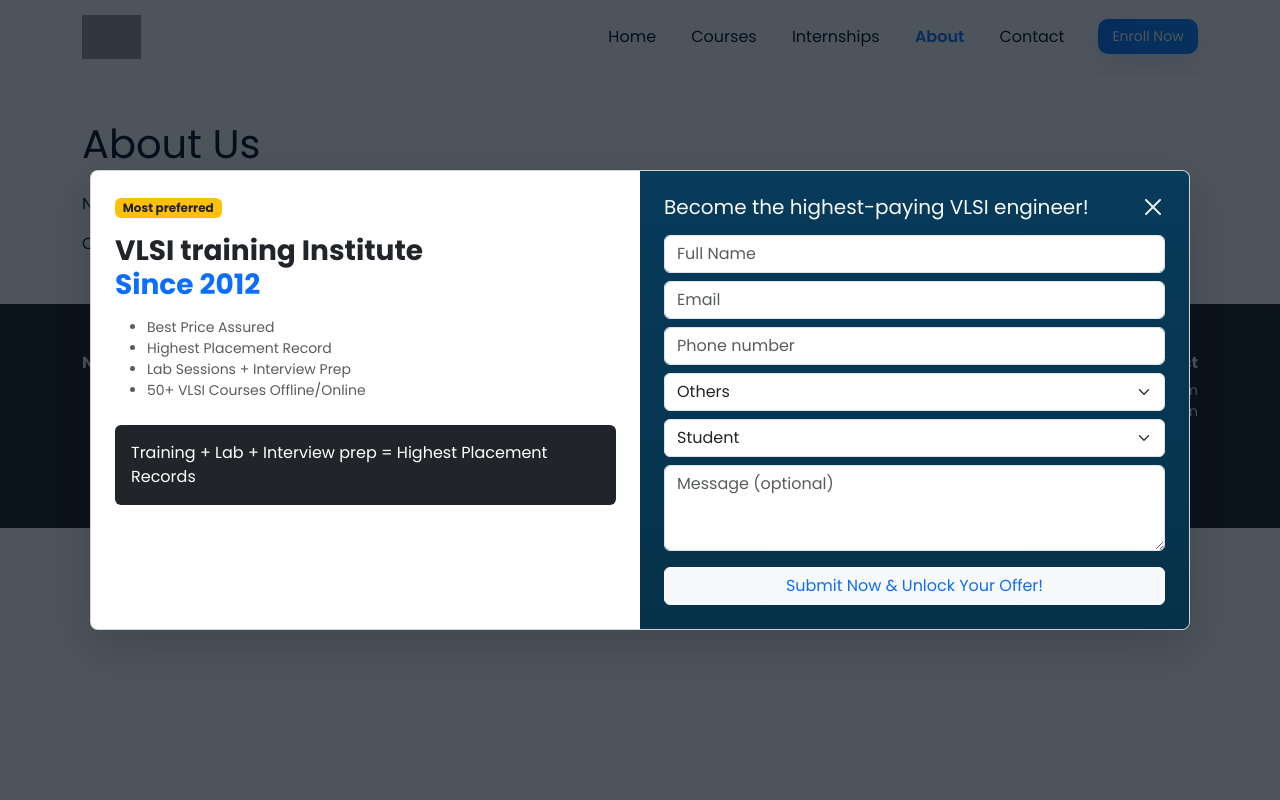
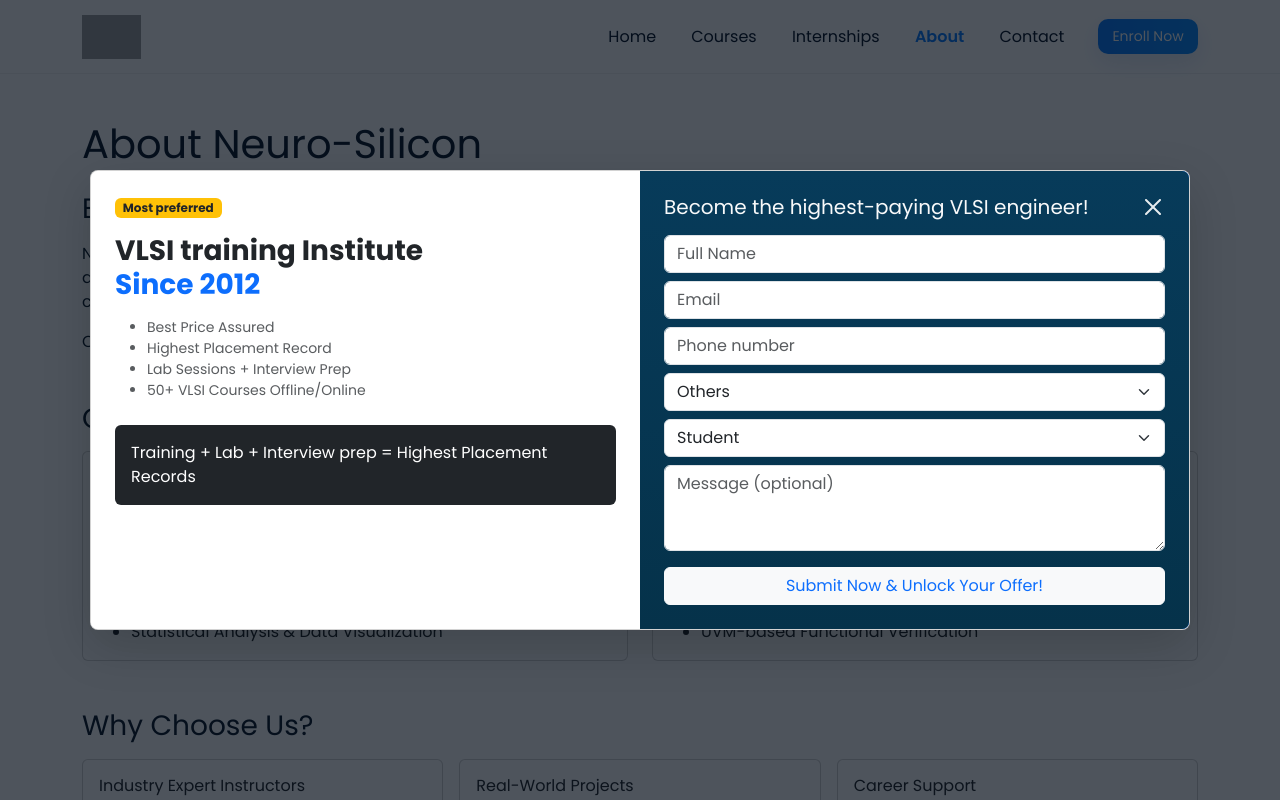
Before and after one commit to krriish12/Neuro-silicon.com, a React (Vite) app: page /about in a window 1280 px wide. Shown: the top 800 px of the page. Built offline with nearby package versions, Linux system fonts and the light colour scheme; grey boxes are pictures that could not be loaded.

Commit message:
Revise About page with new content and structure
Updated content to reflect new branding and detailed offerings, including sections on expertise, approach, and track record.

```diff
--- a/src/pages/About.jsx
+++ b/src/pages/About.jsx
@@ -3,9 +3,113 @@
 export default function About(){
   return (
     <main className="page-content container my-5">
-      <h1 className="mb-4">About Us</h1>
-      <p>Neuro-silicon provides industry-relevant training and internship programs focused on practical skills.</p>
-      <p>Our instructors are industry practitioners and researchers with hands-on experience.</p>
+      <h1 className="mb-4">About Neuro-Silicon</h1>
+
+      <section className="mb-5">
+        <h2 className="h3 mb-3">Bridging Academia and Industry</h2>
+        <p>Neuro-Silicon is a premier training institute specializing in <strong>Data Science</strong> and <strong>VLSI Engineering</strong> education. We bridge the gap between academic learning and industry requirements by providing hands-on, project-based training that prepares students for real-world challenges in semiconductor design and artificial intelligence.</p>
+        <p>Our mission is to create industry-ready professionals who can contribute from day one in cutting-edge technology companies.</p>
+      </section>
+
+      <section className="mb-5">
+        <h2 className="h3 mb-3">Our Expertise</h2>
+        <div className="row g-4">
+          <div className="col-md-6">
+            <div className="card h-100">
+              <div className="card-body">
+                <h3 className="h5 card-title">Data Science & AI/ML</h3>
+                <ul className="mb-0">
+                  <li>Machine Learning & Deep Learning</li>
+                  <li>Natural Language Processing</li>
+                  <li>Computer Vision & Image Processing</li>
+                  <li>Big Data Analytics & Engineering</li>
+                  <li>MLOps & Model Deployment</li>
+                  <li>Statistical Analysis & Data Visualization</li>
+                </ul>
+              </div>
+            </div>
+          </div>
+          <div className="col-md-6">
+            <div className="card h-100">
+              <div className="card-body">
+                <h3 className="h5 card-title">VLSI Engineering</h3>
+                <ul className="mb-0">
+                  <li>RTL Design & Verification (Verilog/SystemVerilog)</li>
+                  <li>Physical Design (RTL to GDSII)</li>
+                  <li>Analog & Mixed-Signal IC Design</li>
+                  <li>FPGA Design & Prototyping</li>
+                  <li>Static Timing Analysis & DFT</li>
+                  <li>UVM-based Functional Verification</li>
+                </ul>
+              </div>
+            </div>
+          </div>
+        </div>
+      </section>
+
+      <section className="mb-5">
+        <h2 className="h3 mb-3">Why Choose Us?</h2>
+        <div className="row g-3">
+          <div className="col-md-4">
+            <div className="card">
+              <div className="card-body">
+                <h3 className="h6 card-title">Industry Expert Instructors</h3>
+                <p className="card-text small mb-0">Learn from professionals with 10+ years of experience in top semiconductor and tech companies including Intel, Qualcomm, Google, and Amazon.</p>
+              </div>
+            </div>
+          </div>
+          <div className="col-md-4">
+            <div className="card">
+              <div className="card-body">
+                <h3 className="h6 card-title">Real-World Projects</h3>
+                <p className="card-text small mb-0">Work on industry-grade projects using professional tools and methodologies. Build a portfolio that showcases your skills to employers.</p>
+              </div>
+            </div>
+          </div>
+          <div className="col-md-4">
+            <div className="card">
+              <div className="card-body">
+                <h3 className="h6 card-title">Career Support</h3>
+                <p className="card-text small mb-0">Resume building, interview preparation, and placement assistance. Our alumni work at leading tech companies worldwide.</p>
+              </div>
+            </div>
+          </div>
+        </div>
+      </section>
+
+      <section className="mb-5">
+        <h2 className="h3 mb-3">Our Approach</h2>
+        <p>We believe in <strong>learning by doing</strong>. Every course is structured around:</p>
+        <ul>
+          <li><strong>Hands-on Labs:</strong> Practical exercises using industry-standard tools and software</li>
+          <li><strong>Live Projects:</strong> Real-world problems that mirror actual industry challenges</li>
+          <li><strong>Mentorship:</strong> One-on-one guidance from experienced professionals</li>
+          <li><strong>Continuous Assessment:</strong> Regular evaluations to track progress and ensure mastery</li>
+          <li><strong>Industry Connections:</strong> Guest lectures, workshops, and networking opportunities</li>
+        </ul>
+      </section>
+
+      <section className="mb-5 bg-light p-4 rounded">
+        <h2 className="h3 mb-3">Our Track Record</h2>
+        <div className="row text-center g-4">
+          <div className="col-md-3">
+            <div className="display-6 text-primary">10,000+</div>
+            <div className="text-muted">Students Trained</div>
+          </div>
+          <div className="col-md-3">
+            <div className="display-6 text-primary">4,500+</div>
+            <div className="text-muted">Successful Placements</div>
+          </div>
+          <div className="col-md-3">
+            <div className="display-6 text-primary">500+</div>
+            <div className="text-muted">Industry Projects</div>
+          </div>
+          <div className="col-md-3">
+            <div className="display-6 text-primary">95%</div>
+            <div className="text-muted">Satisfaction Rate</div>
+          </div>
+        </div>
+      </section>
     </main>
   )
 }
```
